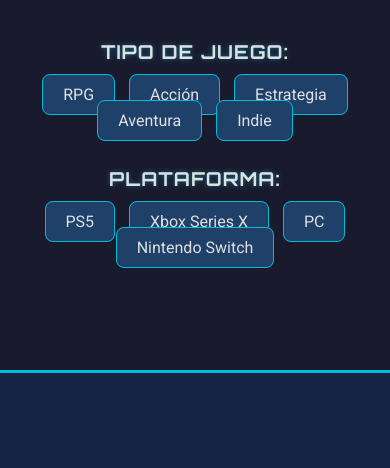
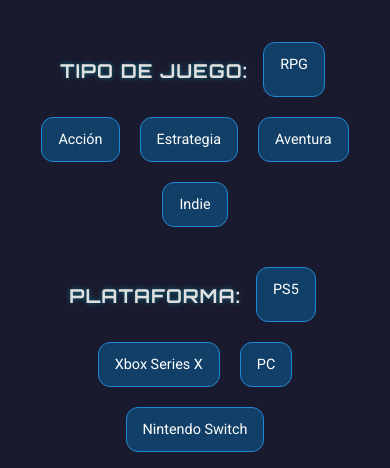
Before and after one commit to JamesSunderland64/Digital-Room, a plain HTML site: page index.html in a window 390 px wide. Shown: the part 5556-6024 px from the top of the page. Drawn offline with Linux system fonts and the light colour scheme; a script that the page names is missing.

Commit message:
Update deco1.css

```diff
--- a/deco1.css
+++ b/deco1.css
@@ -16,7 +16,7 @@
     --transition-speed: 0.3s;
 }
 
-/* --- Estilos Generales y "Full Chilling" --- */
+
 body {
     background-color: var(--background-dark);
     color: var(--text-color);
@@ -805,6 +805,37 @@
         height: 350px;
     }
 }
+/* Estilos para la sección de filtros en móviles */
+@media (max-width: 480px) {
+  .filters-section {
+    padding: 20px 10px;
+  }
+
+  .filters-section h2 {
+    font-size: 1.3em;
+    text-align: center;
+  }
+
+  .filter-group {
+    display: flex;
+    flex-wrap: wrap;
+    justify-content: center;
+    gap: 10px;
+    margin-top: 10px;
+  }
+
+  .filter-btn {
+    padding: 10px 16px;
+    font-size: 0.9em;
+    border-radius: 12px;
+    background-color: #113f67;
+    color: white;
+    border: 1px solid #1f88d9;
+    text-align: center;
+    white-space: nowrap;
+  }
+}
+
 
 
 /* === NUEVOS ESTILOS PARA AUTENTICACIÓN === */
```
